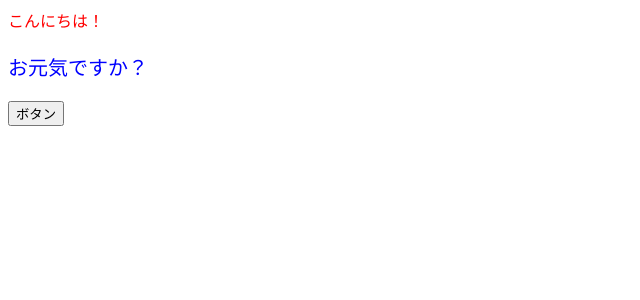
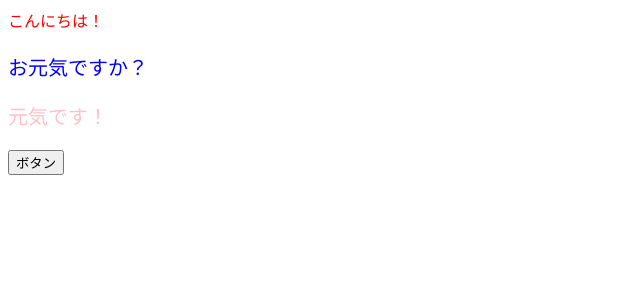
Before and after one commit to rtake/myapp, a React (Create React App) app: page / in a window 1280 px wide. Shown: the top 300 px of the page, without its empty margins (0-640 px from the left). Built offline with nearby package versions, Linux system fonts and the light colour scheme.

Commit message:
contentPinkStyle を追加

```diff
--- a/src/App.jsx
+++ b/src/App.jsx
@@ -8,10 +8,16 @@ export const App = () => {
         fontSize: "20px"
     };
 
+    const contentPinkStyle = {
+        color: "pink",
+        fontSize: "20px"
+    };
+
     return (
         <div>
             <hl style={{ color: "red" }}>こんにちは！</hl>
             <p style={contentStyle}>お元気ですか？</p>
+            <p style={contentPinkStyle}>元気です！</p>
             <button onClick={onClickButton}>ボタン</button>
         </div>
     );
```
